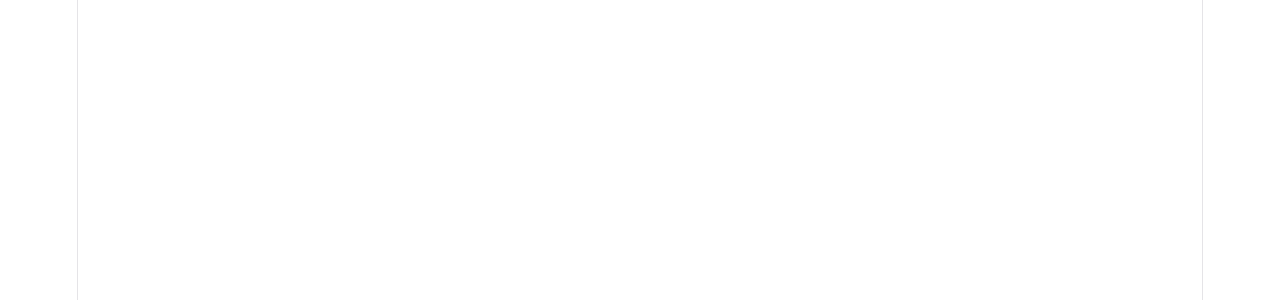
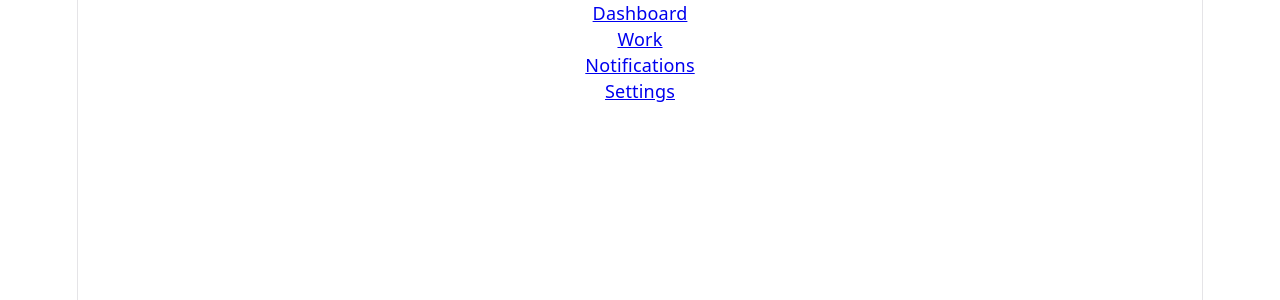
Before and after one commit to JoseBarron12/admin-dashboard, a React (Vite) app: page / in a window 1280 px wide. Shown: the top 300 px of the page. Built offline with nearby package versions, Linux system fonts and the light colour scheme.

Commit message:
feat: add app routes
App allow routes between components of dashboard,
work, notification, and setting pages. User can
switch pages w/o page refresh for seamless exp.

```diff
--- /dev/null
+++ b/src/components/Dashboard.jsx
@@ -0,0 +1,13 @@
+import { Link } from "react-router"
+
+
+export function Dashboard() {
+    return (
+        <>
+            <Link to="/">Dashboard</Link>
+            <Link to="work">Work</Link>
+            <Link to="notifications">Notifications</Link>
+            <Link to="settings">Settings</Link>
+        </>
+    )
+}
```
Also changed, not shown: src/components/Notification.jsx (added, +7 -0 lines), src/components/Setting.jsx (added, +7 -0 lines), src/components/Work.jsx (added, +7 -0 lines), src/main.jsx (+6 -1 lines), src/routes.jsx (added, +25 -0 lines).
